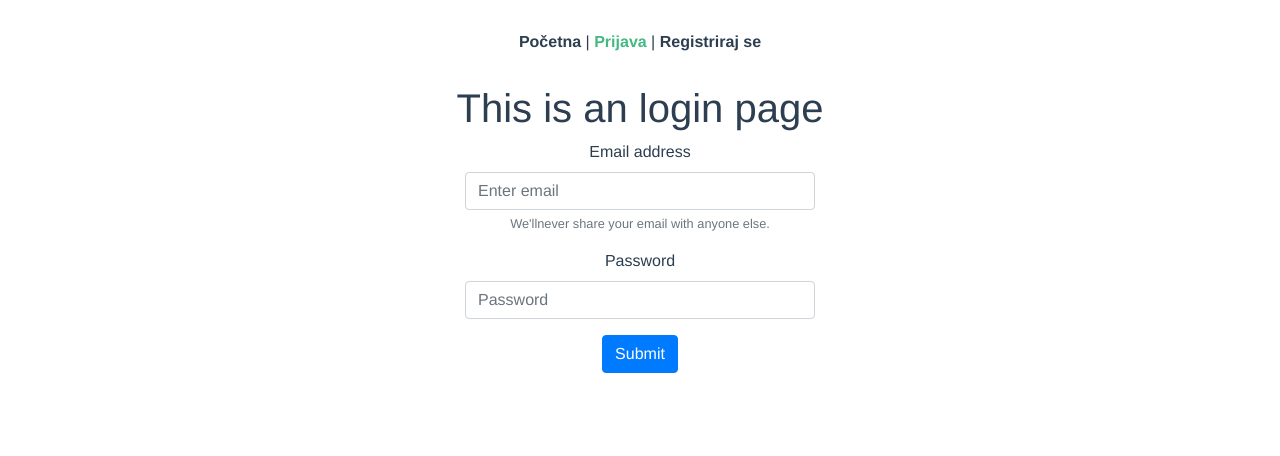
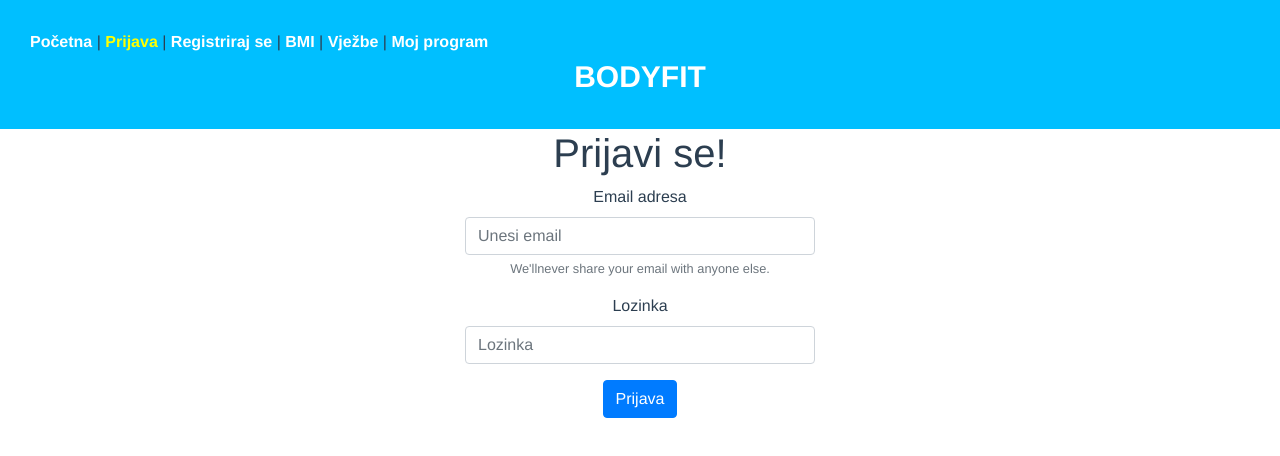
Before and after one commit to JosipTurbic/Programsko-projekt, a Vue app: page /Login in a window 1280 px wide. Shown: the top 456 px of the page. Built offline with nearby package versions, Linux system fonts and the light colour scheme.

Commit message:
Pokusaj1

```diff
--- a/public/index.html
+++ b/public/index.html
@@ -4,7 +4,7 @@
     <meta charset="utf-8">
     <meta http-equiv="X-UA-Compatible" content="IE=edge">
     <meta name="viewport" content="width=device-width,initial-scale=1.0">
-    <link rel="icon" href="<%= BASE_URL %>favicon.ico">
+    <link rel="icon" href="<%= BASE_URL %>Sonya-Swarm-Gym.ico">
     <title><%= htmlWebpackPlugin.options.title %></title>
     <link rel="stylesheet" href="https://cdn.jsdelivr.net/npm/bootstrap@4.5.3/dist/css/bootstrap.min.css" integrity="sha384-TX8t27EcRE3e/ihU7zmQxVncDAy5uIKz4rEkgIXeMed4M0jlfIDPvg6uqKI2xXr2" crossorigin="anonymous">
 
--- a/src/App.vue
+++ b/src/App.vue
@@ -1,9 +1,16 @@
 <template>
+
   <div id="app">
-    <div id="nav">
-      <router-link to="/">Početna</router-link > |
+    <div  id="nav">
+
+    <router-link to="/">Početna</router-link> |
       <router-link to="/Login">Prijava</router-link> |
-      <router-link to="/Signup">Registriraj se</router-link>
+      <router-link to="/Signup">Registriraj se</router-link> |
+      <router-link to="/BMI">BMI</router-link> |
+      <router-link to="/Vjezbe">Vježbe</router-link> |
+      <router-link to="/Program">Moj program</router-link>
+      <div id="naslov">BODYFIT</div>
+
     </div>
     <router-view/>
   </div>
@@ -16,18 +23,32 @@
   -moz-osx-font-smoothing: grayscale;
   text-align: center;
   color: #2c3e50;
+
 }
 
 #nav {
   padding: 30px;
+  text-align: left;
+  background-color:#00BFFF;
+
 
   a {
     font-weight: bold;
-    color: #2c3e50;
+    color: #FFFFFF;
 
     &.router-link-exact-active {
-      color: #42b983;
+      color: #FFFF00;
     }
   }
+  ul {
+    list-style-type: none;
+}
+}
+
+#naslov {
+text-align: center;
+color:#FFFFFF;
+font-weight: bold;
+font-size: 30px;
 }
 </style>
--- a/src/router/index.js
+++ b/src/router/index.js
@@ -25,6 +25,30 @@ const routes = [
     // this generates a separate chunk (about.[hash].js) for this route
     // which is lazy-loaded when the route is visited.
     component: () => import(/* webpackChunkName: "about" */ '../views/Signup.vue')
+  },
+  {
+    path: '/BMI',
+    name: 'BMI',
+    // route level code-splitting
+    // this generates a separate chunk (about.[hash].js) for this route
+    // which is lazy-loaded when the route is visited.
+    component: () => import(/* webpackChunkName: "about" */ '../views/BMI.vue')
+  },
+  {
+    path: '/Vjezbe',
+    name: 'Vjezbe',
+    // route level code-splitting
+    // this generates a separate chunk (about.[hash].js) for this route
+    // which is lazy-loaded when the route is visited.
+    component: () => import(/* webpackChunkName: "about" */ '../views/Vjezbe.vue')
+  },
+  {
+    path: '/Program',
+    name: 'Program',
+    // route level code-splitting
+    // this generates a separate chunk (about.[hash].js) for this route
+    // which is lazy-loaded when the route is visited.
+    component: () => import(/* webpackChunkName: "about" */ '../views/Program.vue')
   }
 ]
 
--- a/src/views/Home.vue
+++ b/src/views/Home.vue
@@ -1,18 +1,9 @@
 <template>
-  <div class="home">
-    <img alt="Vue logo" src="../assets/logo.png">
-    <HelloWorld msg="Welcome to Your Vue.js App"/>
+  <div>
+
   </div>
 </template>
+<script>
 
-<script>
-// @ is an alias to /src
-import HelloWorld from '@/components/HelloWorld.vue'
 
-export default {
-  name: 'Home',
-  components: {
-    HelloWorld
-  }
-}
-</script>
+    </script>
--- a/src/views/Login.vue
+++ b/src/views/Login.vue
@@ -1,6 +1,6 @@
 <template>
 <div class="about">
-  <h1>This is an login page</h1>
+  <h1>Prijavi se!</h1>
 <div class="container">
   <div class="row">
     <div class="col-sm">
@@ -8,28 +8,28 @@
       <div class="col-sm">
         <form>
           <div class="form-group">
-            <label for="exampleInputEmail1">Email address</label>
+            <label for="exampleInputEmail1">Email adresa</label>
             <input
             type="email"
             class="form-control"
             id="exampleInputEmail1"
             aria-describedby="emailHelp"
-            placeholder="Enter email"
+            placeholder="Unesi email"
             />
             <small id="emailHelp" class="form-text text-muted">
               We'llnever share your email with anyone else.
               </small>
               </div>
               <div class="form-group">
-                <label for="exampleInputPassword1">Password</label>
+                <label for="exampleInputPassword1">Lozinka</label>
                 <input
                 type="password"
                 class="form-control"
                 id="exampleInputPassword1"
-                placeholder="Password"
+                placeholder="Lozinka"
                 />
                 </div>
-                <button type="submit" class="btn btn-primary">Submit</button>
+                <button type="submit" class="btn btn-primary">Prijava</button>
                 </form>
                 </div>
                 <div class="col-sm">
--- a/src/views/Signup.vue
+++ b/src/views/Signup.vue
@@ -15,7 +15,7 @@
             class="form-control"
             id="exampleInputEmail1"
             aria-describedby="emailHelp"
-            placeholder="Enter email"
+            placeholder="Unesi email"
             />
             <small id="emailHelp" class="form-text text-muted">
               Shh.. Nikome nećemo reći tvoju lozinku.
```
